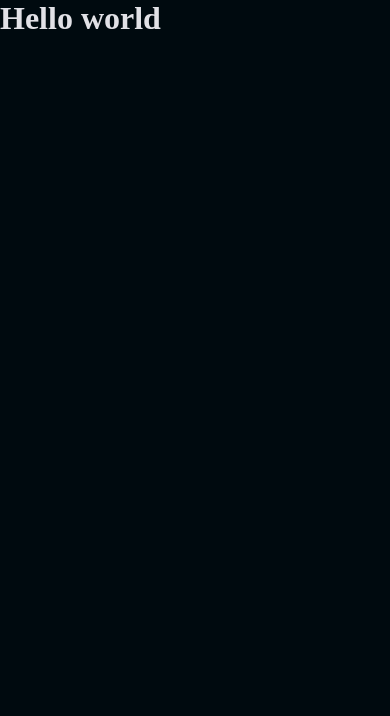
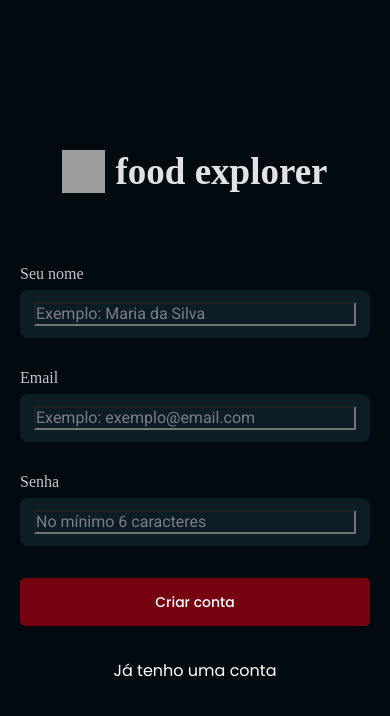
Before and after one commit to araujodai/food_explorer_front-end, a React (Vite) app: page / in a window 390 px wide. Shown: the top 716 px of the page. Built offline with nearby package versions, Linux system fonts and the light colour scheme; grey boxes are pictures that could not be loaded.

Commit message:
feat: create signup page mobile first

```diff
--- a/src/pages/SignUp/index.jsx
+++ b/src/pages/SignUp/index.jsx
@@ -1,9 +1,45 @@
-import { Container } from "./styles";
+import logoIcon from "../../assets/logo.svg";
+
+import { Input } from "../../components/Input";
+import { Button } from "../../components/Button";
+
+import { Container, BrandWrapper, Form } from "./styles";
 
 export default function SignUp() {
   return (
     <Container>
-      <h1>Hello world</h1>
+      <BrandWrapper>
+        <img src={logoIcon} alt="Logo" />
+        <h1>food explorer</h1>
+      </BrandWrapper>
+
+      <Form>
+        <Input
+          label="Seu nome"
+          type="text"
+          placeholder="Exemplo: Maria da Silva"
+          id="userName"
+        />
+
+        <Input
+          label="Email"
+          type="userEmail"
+          placeholder="Exemplo: exemplo@email.com"
+          id="userEmail"
+        />
+
+        <Input
+          label="Senha"
+          type="userPassword"
+          placeholder="No mínimo 6 caracteres"
+          id="userPassword"
+        />
+
+        <Button title="Criar conta" />
+
+        <a href="#">Já tenho uma conta</a>
+      </Form>
+
     </Container>
   );
 }
--- a/src/pages/SignUp/styles.js
+++ b/src/pages/SignUp/styles.js
@@ -1,5 +1,41 @@
 import styled from "styled-components";
 
 export const Container = styled.div`
-  background: ${({ theme }) => theme.COLORS.GRADIENTS_100};
+  padding-inline: 4.7rem;
+  padding-inline: 2rem;
+  min-height: 100vh;
+
+  display: grid;
+  align-content: center;
 `;
+
+export const BrandWrapper = styled.div`
+  width: 100%;
+  display: flex;
+  align-items: center;
+  justify-content: center;
+  gap: 1rem;
+  margin-top: 2rem;
+
+  > h1 {
+    font-size: 3.7rem;
+  }
+
+  > img {
+    width: 4.3rem;
+    height: 4.3rem;
+  }
+`;
+
+export const Form = styled.form`
+  margin: 7.3rem 0 3.2rem 0;
+  text-align: center;
+
+  > div, button {
+    margin-bottom: 3.2rem;
+  }
+
+  > a {
+    color: ${({ theme }) => theme.COLORS.LIGHT_100};
+  }
+`;
```
